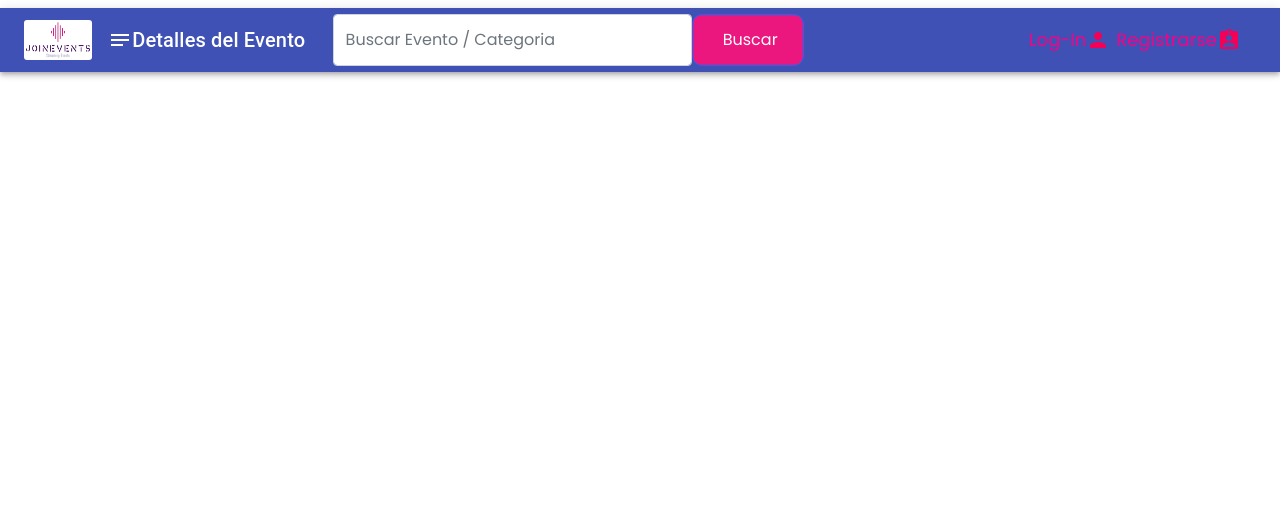
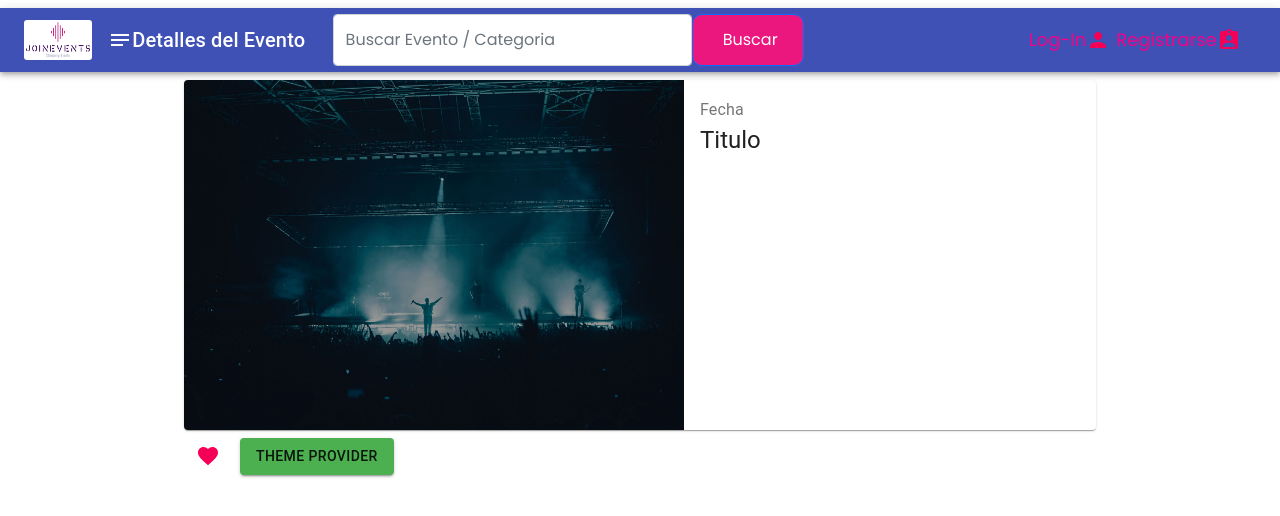
Before and after one commit to krashove/JoinEvents, a React (Create React App) app in the folder feJoinEvents/: page /eventdetails in a window 1280 px wide. Shown: the top 516 px of the page. Built offline with nearby package versions, Linux system fonts and the light colour scheme.

Commit message:
Avanzado EventoDetalle

```diff
--- a/feJoinEvents/src/components/EventoDetalle.js
+++ b/feJoinEvents/src/components/EventoDetalle.js
@@ -0,0 +1,99 @@
+import React, { Component } from "react";
+
+import {
+  makeStyles,
+  createTheme,
+  ThemeProvider,
+} from "@material-ui/core/styles";
+import Container from "@material-ui/core/Container";
+import Card from "@material-ui/core/Card";
+import IconButton from "@material-ui/core/IconButton";
+import FavoriteIcon from "@material-ui/icons/Favorite";
+import CardActions from "@material-ui/core/CardActions";
+import CardContent from "@material-ui/core/CardContent";
+import CardMedia from "@material-ui/core/CardMedia";
+import Typography from "@material-ui/core/Typography";
+import Button from "@material-ui/core/Button";
+import { green } from "@material-ui/core/colors";
+
+const useStyles = makeStyles((theme) => ({
+  root: {
+    display: "flex",
+  },
+  details: {
+    display: "flex",
+    flexDirection: "column",
+  },
+  content: {
+    flex: "1 0 auto",
+  },
+  cover: {
+    width: 500,
+    height: 350,
+  },
+  controls: {
+    display: "flex",
+    alignItems: "center",
+    paddingLeft: theme.spacing(1),
+    paddingBottom: theme.spacing(1),
+  },
+  playIcon: {
+    height: 38,
+    width: 38,
+  },
+  margin: {
+    margin: theme.spacing(1),
+  },
+}));
+
+const theme = createTheme({
+  palette: {
+    primary: green,
+  },
+});
+
+export default function EventoDetalle(props) {
+  const classes = useStyles();
+
+  return (
+    <div>
+      <Container maxWidth="md">
+        <Card className={classes.root}>
+          <CardMedia
+            className={classes.cover}
+            image={props.card.img}
+            title={props.card.titulo}
+          />
+          <div className={classes.details}>
+            <CardContent className={classes.content}>
+              <Typography
+                component="h5"
+                variant="subtitle1"
+                color="textSecondary"
+              >
+                {props.card.fecha}
+              </Typography>
+              <Typography variant="h5" color="textPrimary">
+                {props.card.titulo}
+              </Typography>
+            </CardContent>
+          </div>
+        </Card>
+        <div>
+          <IconButton color="Secondary">
+            <FavoriteIcon />
+          </IconButton>
+          <ThemeProvider theme={theme}>
+            <Button
+              variant="contained"
+              color="primary"
+              className={classes.margin}
+            >
+              Theme Provider
+            </Button>
+          </ThemeProvider>
+        </div>
+      </Container>
+    </div>
+  );
+}
--- a/feJoinEvents/src/pages/EventDetails.js
+++ b/feJoinEvents/src/pages/EventDetails.js
@@ -2,15 +2,28 @@ import React, { Component } from "react";
 
 import Navibar from "../components/navibar.js";
 import NotesIcon from "@material-ui/icons/Notes";
+import EventoDetalles from "../components/EventoDetalle.js";
 
 export default class EventDetails extends Component {
+  state = {
+    evento: {
+      img: "./images/background/11.jpg",
+      fecha: "Fecha",
+      titulo: "Titulo",
+      detalles:
+        "Lorem ipsum dolor, sit amet consectetur adipisicing elit. Aliquam, excepturi optio vel esse at reiciendis ut nesciunt hic modi voluptatum quae facilis quo, itaque distinctio. Facilis doloremque debitis minima dolorum.",
+    },
+  };
+
   render() {
     return (
       <React.Fragment>
         <div>
           <Navibar route="Detalles del Evento" iconRoute={<NotesIcon />} />
         </div>
-        <div></div>
+        <div>
+          <EventoDetalles card={this.state.evento} />
+        </div>
       </React.Fragment>
     );
   }
```
